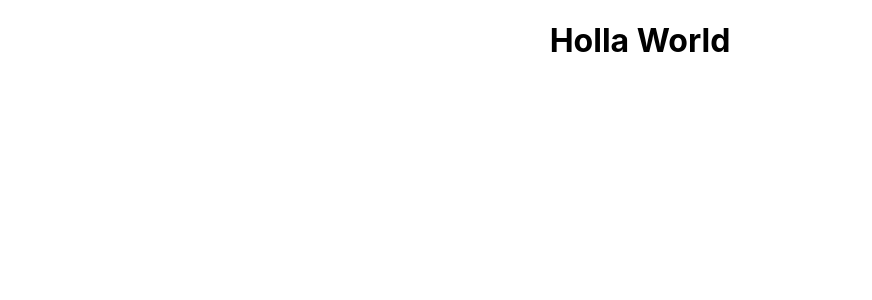
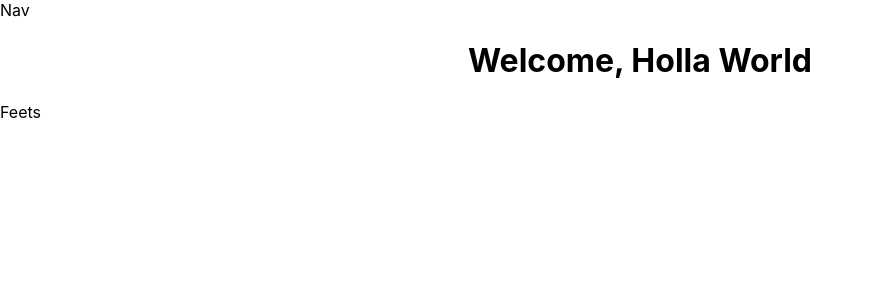
Before and after one commit to caligraham/listy-frontend, a React (Create React App) app: page / in a window 1280 px wide. Shown: the top 300 px of the page, without its empty margins (0-872 px from the left). Built offline with nearby package versions, Linux system fonts and the light colour scheme.

Commit message:
added error functionality

```diff
--- a/src/App.js
+++ b/src/App.js
@@ -2,15 +2,24 @@ import { render } from '@testing-library/react';
 import React, { Component } from 'react';
 import './App.css';
 import { BrowserRouter as Router, Switch, Route } from 'react-router-dom';
+import Nav from './components/Nav';
+import Home from './components/Home';
+import Footer from './components/Footer';
+import ErrorPage from './components/Error'
 
 
 
 class App extends Component {
 render() {
 return (
-    <div className="App">
-      <h1>Holla World</h1>
-    </div>
+  <Router>
+    <Nav />
+    <Switch>
+      <Route exact path="/" component={ Home } />
+      <Route component={ ErrorPage } />
+    </Switch>
+    <Footer />
+    </Router>
   );
 }
 }
--- a/src/components/Error.js
+++ b/src/components/Error.js
@@ -4,7 +4,7 @@ class Error extends Component {
     render() {
         return (
             <div>
-                Error
+                Error in yo face
             </div>
         )
     }
--- a/src/components/Footer.js
+++ b/src/components/Footer.js
@@ -4,7 +4,7 @@ class Footer extends Component {
     render() {
         return (
             <div>
-
+               Feets
             </div>
         )
     }
--- /dev/null
+++ b/src/components/Home.js
@@ -0,0 +1,13 @@
+import React, { Component } from 'react'
+
+class Home extends Component {
+    render() {
+        return (
+            <div className="App">
+            <h1>Welcome, Holla World</h1>
+            </div>
+        )
+    }
+}
+
+export default Home
--- a/src/reducers/listsReducer.js
+++ b/src/reducers/listsReducer.js
@@ -3,7 +3,7 @@ const initialState = {
     loading: true
 }
 
-const listsReducer = (state, action) => {
+const listsReducer = (state=initialState, action) => {
     switch(action.type) {
         default:
         return state;
```
